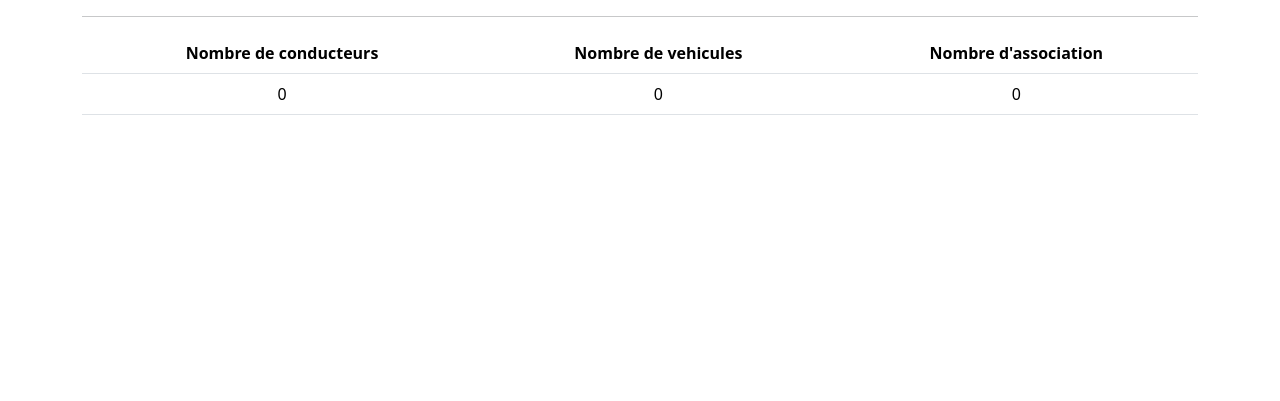
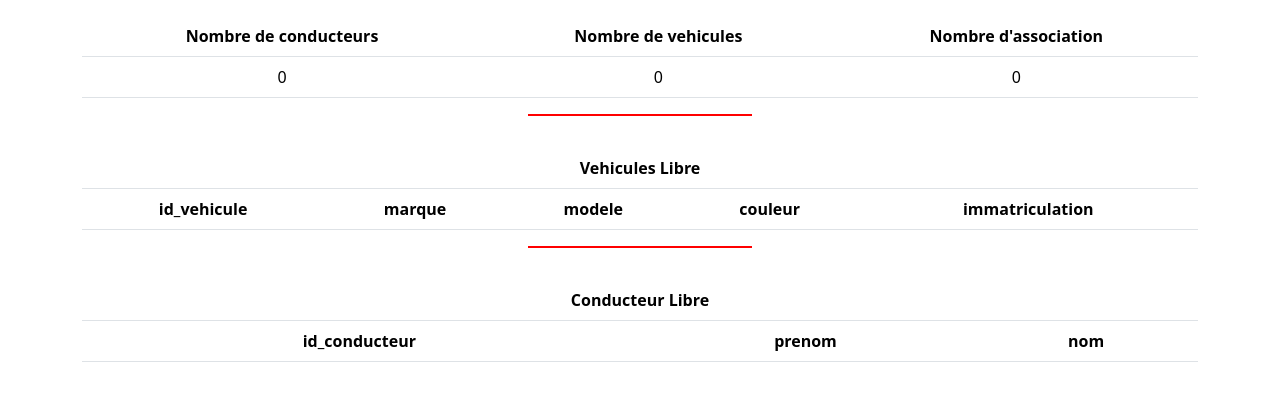
Before and after one commit to Kriegerusan/VTC_Collab, a PHP site: page /view/admin.php in a window 1280 px wide. Shown: the part 57-458 px from the top of the page. Run offline with PHP 8.4, Linux system fonts and the light colour scheme; data that the repository does not hold is empty.

Commit message:
tableau admin

```diff
--- a/controller/AdminController.php
+++ b/controller/AdminController.php
@@ -6,6 +6,7 @@ require_once '../model/Vehicule.php';
 
 class AdminController
 {
+
     public function afficherConducteurs()
     {
         $conducteurInstance = new Conducteur();
@@ -27,4 +28,23 @@ class AdminController
 
         return $associationInstance->read("association");
     }
+
+    public function afficherVehiculeLibre()
+    {
+        $vehiculeInstance = new Vehicule();
+
+        //en attente d'implementation
+        //return array
+        //$vehiculeLibre = $vehiculeInstance->readVehiculeLibre();
+
+    }
+
+    public function afficherConducteurLibre()
+    {
+        $conducteurInstance = new Conducteur();
+
+        //en attente d'implementation
+        //return array
+        //$conducteurLibre = $conducteurInstance->readConducteurLibre();
+    }
 }
--- a/view/admin.php
+++ b/view/admin.php
@@ -11,7 +11,6 @@ $adminControllerInstance = new AdminController();
     <table class='tableau table'>
         <thead>
             <tr>
-                <hr>
                 <th scope="col">Nombre de conducteurs</td>
                 <th scope="col">Nombre de vehicules</td>
                 <th scope="col">Nombre d'association</td>
@@ -25,4 +24,38 @@ $adminControllerInstance = new AdminController();
             </tr>
         </tbody>
     </table>
+    <div class='separator'></div>
+    <table class='tableau table'>
+        <caption align="top" style="text-align: center; color:black"><strong>Vehicules Libre</strong></caption>
+        <thead>
+            <tr style="border-top: 1px solid;border-color: inherit;">
+                <th scope="col">id_vehicule</th>
+                <th scope="col">marque</th>
+                <th scope="col">modele</th>
+                <th scope="col">couleur</th>
+                <th scope="col">immatriculation</th>
+            </tr>
+        </thead>
+        <tbody>
+            <?php
+
+            ?>
+        </tbody>
+    </table>
+    <div class='separator'></div>
+    <table class='tableau table'>
+        <caption align="top" style="text-align: center; color:black"><strong>Conducteur Libre</strong></caption>
+        <thead>
+            <tr style="border-top: 1px solid;border-color: inherit;">
+                <th >id_conducteur</th>
+                <th >prenom</th>
+                <th >nom</th>
+            </tr>
+        </thead>
+        <tbody>
+            <?php
+
+            ?>
+        </tbody>
+    </table>
 </div>
--- a/view/style.css
+++ b/view/style.css
@@ -11,3 +11,12 @@ nav .admin
 {
     justify-content: end;
 }
+
+.separator
+{
+    margin-inline: auto;
+    margin-bottom: 2rem;
+    height: 2px;
+    background-color: red;
+    width: 20%;
+}
```
